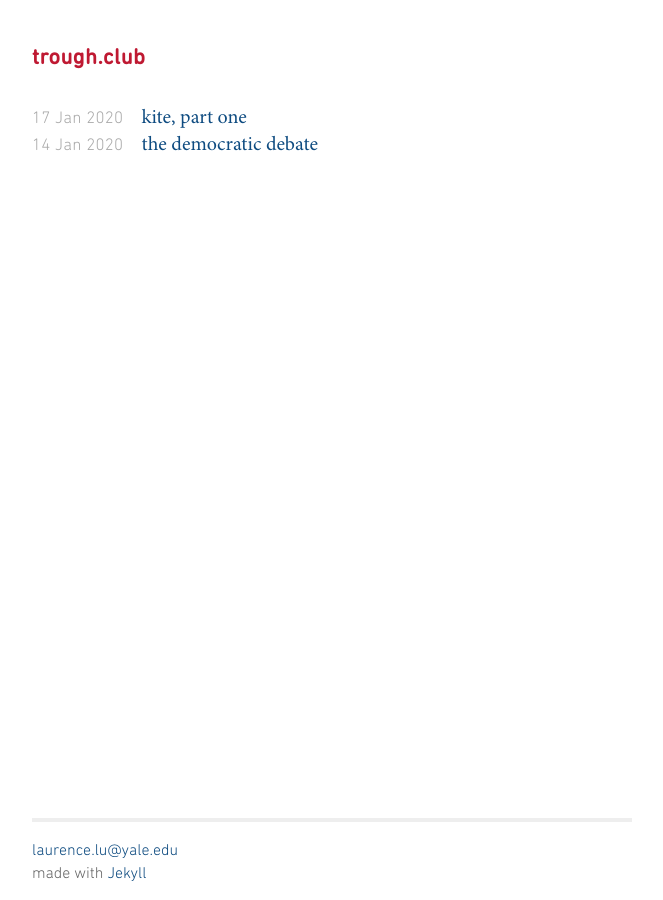
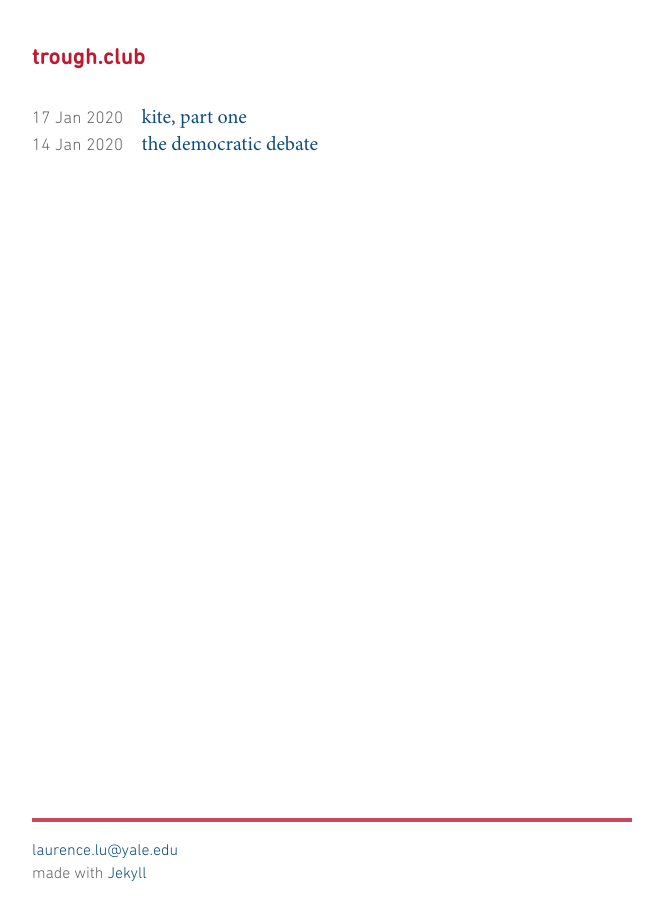
Before and after one commit to petravonkant/petravonkant.github.io, a Jekyll site: the page built from index.html, in a window 1280 px wide. Shown: the whole page, without its empty margins (308-971 px from the left). Built offline with Jekyll 4.4.1, drawn with Linux system fonts in a browser that asks for light colours.

Commit message:
more pantone

```diff
--- a/css/screen.css
+++ b/css/screen.css
@@ -84,7 +84,7 @@ ul.posts {
   }
 
   ul.posts span {
-    color: #aaa;
+    color: #666;
     font-family: "DIN-Light", Monaco, "Courier New", monospace;
     font-size: 85%;
     letter-spacing: .25px;
@@ -134,7 +134,7 @@ ul.posts {
     font-family: "DIN-Light";
     line-height: 1.425em;
     color: #666;
-    border-top: 4px solid #eee;
+    border-top: 4px solid #BF1932CC;
     overflow: hidden;
   }
 
```
